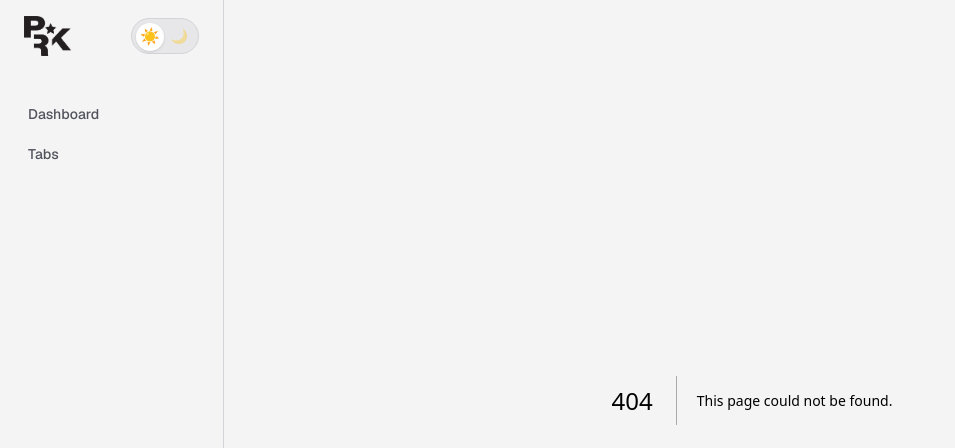
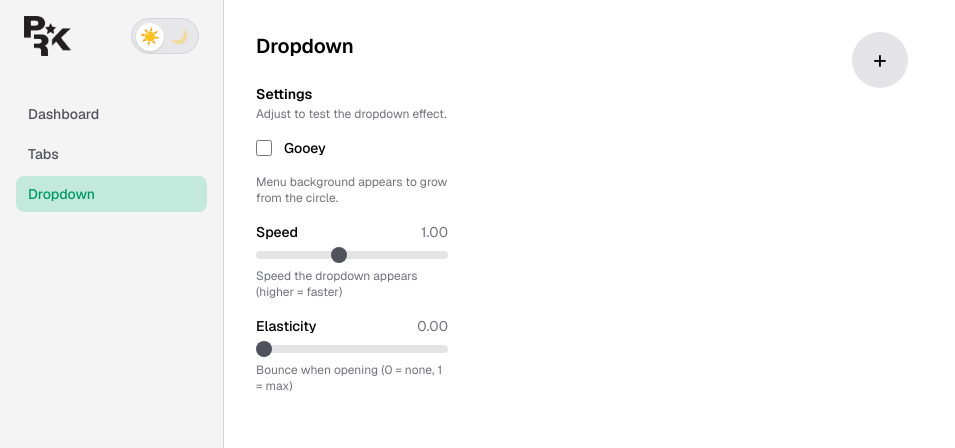
Before and after one commit to piersrr/ui-design-experiments, a Next.js app: page /dropdown in a window 1280 px wide. Before the commit this address had no page. Shown: the top 448 px of the page, without its empty margins (0-955 px from the left). Built offline with nearby package versions, Linux system fonts and the light colour scheme.

Commit message:
add dropdown

```diff
--- a/app/components/LeftNav.tsx
+++ b/app/components/LeftNav.tsx
@@ -8,6 +8,7 @@ import { useTheme } from '../context/ThemeContext';
 const navItems = [
   { href: '/', label: 'Dashboard' },
   { href: '/tabs', label: 'Tabs' },
+  { href: '/dropdown', label: 'Dropdown' },
 ];
 
 export default function LeftNav() {
--- /dev/null
+++ b/app/dropdown/page.tsx
@@ -0,0 +1,225 @@
+'use client';
+
+import { useState } from 'react';
+import { motion, AnimatePresence } from 'motion/react';
+
+const MENU_ITEMS = [
+  { id: 'edit', label: 'Edit', icon: '✏️' },
+  { id: 'share', label: 'Share', icon: '↗️' },
+  { id: 'delete', label: 'Delete', icon: '🗑️' },
+];
+
+function GooFilterDef() {
+  return (
+    <svg className="absolute size-0" aria-hidden>
+      <defs>
+        <filter id="goo" colorInterpolationFilters="sRGB">
+          <feGaussianBlur in="SourceGraphic" stdDeviation="6" result="blur" />
+          <feColorMatrix
+            in="blur"
+            mode="matrix"
+            values="1 0 0 0 0  0 1 0 0 0  0 0 1 0 0  0 0 0 18 -7"
+            result="thresh"
+          />
+          <feComposite in="SourceGraphic" in2="thresh" operator="atop" />
+        </filter>
+      </defs>
+    </svg>
+  );
+}
+
+export default function DropdownPage() {
+  const [open, setOpen] = useState(false);
+  const [gooey, setGooey] = useState(false);
+  const [speed, setSpeed] = useState(1);
+  const [elasticity, setElasticity] = useState(0);
+
+  // Speed = how fast the dropdown appears. Higher speed = shorter duration.
+  const speedClamped = Math.max(0.25, Math.min(2, Number(speed) || 1));
+  const duration = 0.35 / speedClamped;
+  const stagger = duration * 0.1;
+
+  const menuTransition = elasticity
+    ? {
+        type: 'spring' as const,
+        stiffness: (200 + elasticity * 400) * speedClamped,
+        damping: (20 + (1 - elasticity) * 15) * Math.sqrt(speedClamped),
+      }
+    : { duration, ease: [0.25, 0.1, 0.25, 1] as const };
+
+  return (
+    <div className="flex min-h-full flex-1 bg-white">
+      {/* Settings – left, no card */}
+      <aside className="w-64 shrink-0 p-8">
+        <h1 className="text-xl font-semibold text-black">Dropdown</h1>
+        <h2 className="mt-6 text-sm font-semibold text-black">Settings</h2>
+        <p className="mt-0.5 text-xs text-zinc-500">
+          Adjust to test the dropdown effect.
+        </p>
+        <div className="mt-4 space-y-4">
+          <label className="flex cursor-pointer items-center gap-3">
+            <input
+              type="checkbox"
+              checked={gooey}
+              onChange={(e) => setGooey(e.target.checked)}
+              className="h-4 w-4 rounded border-zinc-200 text-zinc-600 focus:ring-zinc-500"
+            />
+            <span className="text-sm font-medium text-black">Gooey</span>
+          </label>
+          <p className="text-xs text-zinc-500">
+            Menu background appears to grow from the circle.
+          </p>
+          <div>
+            <div className="flex justify-between text-sm">
+              <span className="font-medium text-black">Speed</span>
+              <span className="text-zinc-500">{speed.toFixed(2)}</span>
+            </div>
+            <input
+              type="range"
+              min={0.25}
+              max={2}
+              step={0.05}
+              value={speed}
+              onChange={(e) =>
+                setSpeed(Math.max(0.25, Math.min(2, Number(e.target.value) || 1)))
+              }
+              className="mt-1 h-2 w-full appearance-none rounded-full bg-zinc-200 [&::-webkit-slider-thumb]:h-4 [&::-webkit-slider-thumb]:w-4 [&::-webkit-slider-thumb]:appearance-none [&::-webkit-slider-thumb]:rounded-full [&::-webkit-slider-thumb]:bg-zinc-600"
+            />
+            <p className="mt-0.5 text-xs text-zinc-500">
+              Speed the dropdown appears (higher = faster)
+            </p>
+          </div>
+          <div>
+            <div className="flex justify-between text-sm">
+              <span className="font-medium text-black">Elasticity</span>
+              <span className="text-zinc-500">{elasticity.toFixed(2)}</span>
+            </div>
+            <input
+              type="range"
+              min={0}
+              max={1}
+              step={0.05}
+              value={elasticity}
+              onChange={(e) => setElasticity(Number(e.target.value))}
+              className="mt-1 h-2 w-full appearance-none rounded-full bg-zinc-200 [&::-webkit-slider-thumb]:h-4 [&::-webkit-slider-thumb]:w-4 [&::-webkit-slider-thumb]:appearance-none [&::-webkit-slider-thumb]:rounded-full [&::-webkit-slider-thumb]:bg-zinc-600"
+            />
+            <p className="mt-0.5 text-xs text-zinc-500">
+              Bounce when opening (0 = none, 1 = max)
+            </p>
+          </div>
+        </div>
+      </aside>
+
+      {/* Demo – right, no card, white background */}
+      <div className="relative flex min-h-[320px] flex-1 flex-col items-center justify-middle p-8">
+        <GooFilterDef />
+        {/* Wrapper so dropdown + items are positioned relative to button */}
+        <div className="relative flex flex-col items-center justify-middle">
+          {/* Goo filter only on button + dropdown background, so items can have hover */}
+          <div
+            className="relative flex flex-col items-center justify-center"
+            style={gooey ? { filter: 'url(#goo)' } : undefined}
+          >
+            {/* Circle button – white with soft shadow */}
+            <motion.button
+              type="button"
+              aria-expanded={open}
+              aria-haspopup="true"
+              aria-label={open ? 'Close menu' : 'Open menu'}
+              className="relative z-10 flex h-14 w-14 shrink-0 items-center justify-center rounded-full bg-zinc-200 text-2xl text-black transition-colors focus:outline-none focus-visible:ring-2 focus-visible:ring-zinc-400 focus-visible:ring-offset-2 focus-visible:ring-offset-white mb-2"
+              onClick={() => setOpen((o) => !o)}
+              whileTap={{ scale: 0.95 }}
+            >
+            <motion.span
+              animate={{ rotate: open ? 45 : 0 }}
+              transition={
+                elasticity
+                  ? { type: 'spring', stiffness: 300, damping: 25 }
+                  : { duration: duration * 0.8 }
+              }
+            >
+              +
+            </motion.span>
+          </motion.button>
+
+          {/* Dropdown background only (no items) – gooey affects this */}
+          <AnimatePresence>
+            {open && (
+              <motion.div
+                key="menu-bg"
+                className="absolute left-1/2 top-full z-0 min-w-[180px] -translate-x-1/2 -translate-y-1 overflow-hidden rounded-b-xl rounded-t-2xl bg-zinc-200"
+                style={{ transformOrigin: 'top center' }}
+                initial={{ opacity: 0, scale: 0 }}
+                animate={{ opacity: 1, scale: 1 }}
+                exit={{
+                  opacity: 0,
+                  scale: 0,
+                  transition: elasticity
+                    ? { type: 'spring', stiffness: 400, damping: 30 }
+                    : { duration: duration * 0.7 },
+                }}
+                transition={menuTransition}
+              >
+                <div className="min-h-[10rem] w-full rounded-b-xl rounded-t p-2 " aria-hidden />
+              </motion.div>
+            )}
+          </AnimatePresence>
+          </div>
+
+          {/* Menu items in a separate layer on top – no goo filter, so hover works */}
+          <AnimatePresence>
+            {open && (
+              <motion.div
+                key="menu-items"
+                className="absolute left-1/2 top-full z-10 min-w-[180px] -translate-x-1/2 -translate-y-1 rounded-y p-2"
+                style={{ transformOrigin: 'top center' }}
+                initial={{ opacity: 0, scale: 0 }}
+                animate={{ opacity: 1, scale: 1 }}
+                exit={{
+                  opacity: 0,
+                  scale: 0,
+                  transition: elasticity
+                    ? { type: 'spring', stiffness: 400, damping: 30 }
+                    : { duration: duration * 0.7 },
+                }}
+                transition={menuTransition}
+              >
+                <div className="flex flex-col gap-1">
+                  {MENU_ITEMS.map((item, i) => (
+                    <motion.button
+                      key={item.id}
+                      type="button"
+                      className="flex w-full items-center gap-3 rounded-lg px-2 py-2 text-left text-sm font-medium text-black transition-colors hover:bg-zinc-100 focus:outline-none focus-visible:ring-2 focus-visible:ring-zinc-400/50"
+                    initial={{ opacity: 0, x: -8 }}
+                    animate={{ opacity: 1, x: 0 }}
+                    exit={{ opacity: 0, x: -4 }}
+                    transition={
+                      elasticity
+                        ? {
+                            type: 'spring',
+                            stiffness: 300,
+                            damping: 25,
+                            delay: duration + stagger * i,
+                          }
+                        : {
+                            duration: duration * 0.6,
+                            delay: duration + stagger * i,
+                          }
+                    }
+                      onClick={() => setOpen(false)}
+                    >
+                      <span className="text-lg" aria-hidden>
+                        {item.icon}
+                      </span>
+                      <span>{item.label}</span>
+                    </motion.button>
+                  ))}
+                </div>
+              </motion.div>
+            )}
+          </AnimatePresence>
+        </div>
+      </div>
+    </div>
+  );
+}
--- a/package.json
+++ b/package.json
@@ -11,6 +11,7 @@
   "dependencies": {
     "echarts": "^6.0.0",
     "echarts-for-react": "^3.0.6",
+    "motion": "^12.31.0",
     "next": "16.1.4",
     "react": "19.2.3",
     "react-dom": "19.2.3"
```
Also changed, not shown: 1 other file (tests, documents, lock files or other folders).
